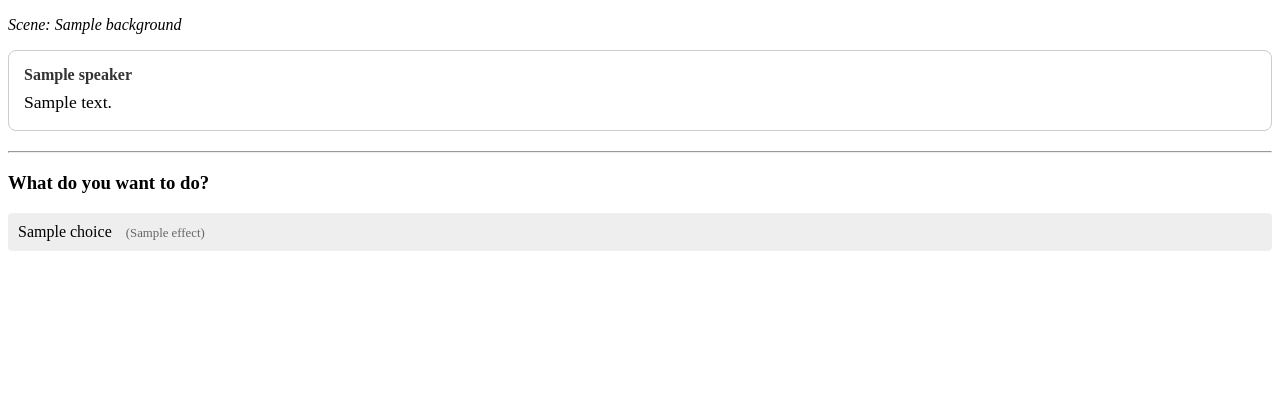
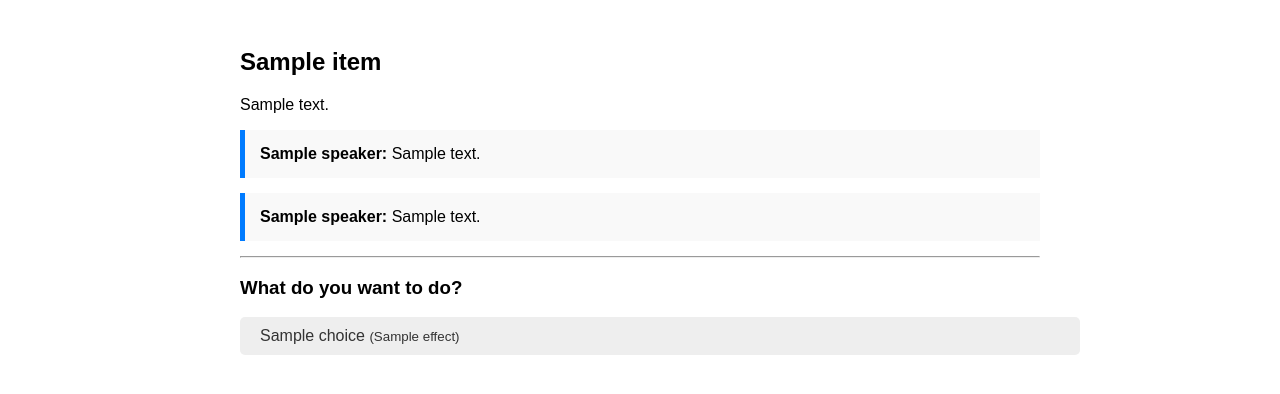
Before and after one commit to minkyu-shim/interactive-story-django, a Django app: page /play/1/1/ in a window 1280 px wide. Shown: the top 394 px of the page. Run offline with Django 5.2, Linux system fonts and the light colour scheme; tables that the repository leaves empty hold one stand-in row (values such as "Sample post"); a database or web service that is not in the repository returns one stand-in record (values such as "Sample title"); data that the repository does not hold is empty.

Commit message:
feat: add statistic for each endings

```diff
--- a/django_engine/urls.py
+++ b/django_engine/urls.py
@@ -16,7 +16,7 @@ Including another URLconf
 """
 from django.contrib import admin
 from django.urls import path
-from gameplay.views import story_list, play_node, start_story
+from gameplay.views import story_list, play_node, start_story, global_stats
 
 urlpatterns = [
     path('admin/', admin.site.urls),
@@ -27,4 +27,5 @@ urlpatterns = [
 
     # NEW: We need both story_id and the string node_id in the URL
     path('play/<int:story_id>/<str:node_id>/', play_node, name='play_node'),
+    path('stats/', global_stats, name='global_stats'),
 ]
--- a/gameplay/templates/gameplay/play_page.html
+++ b/gameplay/templates/gameplay/play_page.html
@@ -3,53 +3,63 @@
 <head>
     <title>Playing Story</title>
     <style>
-        .dialogue-box { border: 1px solid #ccc; padding: 15px; margin-bottom: 20px; border-radius: 8px; }
-        .speaker { font-weight: bold; color: #333; margin-bottom: 5px; }
-        .text { font-size: 1.1em; line-height: 1.5; }
-        .choice-btn { display: block; margin: 10px 0; padding: 10px; background: #eee; text-decoration: none; color: black; border-radius: 4px; }
+        .story-container { max-width: 800px; margin: 0 auto; padding: 20px; font-family: sans-serif; }
+        .dialogue-box { background: #f9f9f9; border-left: 5px solid #007bff; padding: 15px; margin-bottom: 15px; }
+        .ending-box { border: 2px solid #28a745; background-color: #e8f5e9; padding: 30px; text-align: center; border-radius: 10px; }
+        .btn { display: inline-block; padding: 10px 20px; background: #007bff; color: white; text-decoration: none; border-radius: 5px; margin-top: 10px;}
+        .choice-btn { display: block; background: #eee; color: #333; margin: 10px 0; width: 100%; text-align: left; }
         .choice-btn:hover { background: #ddd; }
-        .effect { font-size: 0.8em; color: #666; margin-left: 10px; }
     </style>
 </head>
 <body>
     <div class="story-container">
 
-        {% if node.background %}
-            <p><em>Scene: {{ node.background }}</em></p>
-        {% endif %}
+        <h2>{{ node.title }}</h2>
 
-        {% for line in node.content %}
-            <div class="dialogue-box">
-                {% if line.speaker %}
-                    <div class="speaker">{{ line.speaker }}</div>
-                {% endif %}
-                <div class="text">{{ line.text }}</div>
+        {% if is_ending %}
+
+            <div class="ending-box">
+                <h1>THE END</h1>
+                <p style="font-size: 1.2em;">{{ node.text }}</p>
+
+                <br>
+                <a href="{% url 'story_list' %}" class="btn">Back to Menu</a>
             </div>
-        {% endfor %}
 
-        <hr>
+        {% else %}
 
-        {% if node.is_ending %}
-            <div class="ending-screen">
-                <h2>THE END</h2>
-                {% if node.outcome %}
-                    <h3>Result: {{ node.outcome }}</h3>
-                {% endif %}
-                <a href="{% url 'story_list' %}">Back to Story List</a>
-            </div>
-        {% else %}
+            {% if node.text and node.type != 'dialogue' %}
+                <p>{{ node.text }}</p>
+            {% endif %}
+
+            {% if node.dialogue %}
+                {% for line in node.dialogue %}
+                    <div class="dialogue-box">
+                        <strong>{{ line.speaker }}:</strong> {{ line.text }}
+                    </div>
+                {% endfor %}
+            {% endif %}
+
+            {% for line in node.content %}
+                 <div class="dialogue-box">
+                    <strong>{{ line.speaker }}:</strong> {{ line.text }}
+                </div>
+            {% endfor %}
+
+            <hr>
+
             <div class="choices">
                 <h3>What do you want to do?</h3>
                 {% for choice in node.choices %}
-                    <a class="choice-btn" href="{% url 'play_node' story_id=story_id node_id=choice.target_node %}">
+                    <a href="{% url 'play_node' story_id=story_id node_id=choice.target_node %}" class="btn choice-btn">
                         {{ choice.label }}
-
                         {% if choice.effect %}
-                            <span class="effect">({{ choice.effect }})</span>
+                            <small>({{ choice.effect }})</small>
                         {% endif %}
                     </a>
                 {% endfor %}
             </div>
+
         {% endif %}
     </div>
 </body>
--- a/gameplay/views.py
+++ b/gameplay/views.py
@@ -1,6 +1,7 @@
 from django.shortcuts import render, redirect
 from .models import Play
 from .services import get_stories, get_story_start, get_node
+from django.db.models import Count
 
 
 def story_list(request):
@@ -20,21 +21,47 @@ def start_story(request, story_id):
 
 
 def play_node(request, story_id, node_id):
-    """Main gameplay view for a specific node."""
     node_data = get_node(story_id, node_id)
 
     if not node_data:
         return redirect('story_list')
 
-    # Logic: If it's an ending, save the Play record
-    if node_data.get('is_ending'):
-        Play.objects.create(
-            story_id=story_id,
-            ending_page_id=0  # We can't save string ID in IntegerField, just put 0 or update Model
-        )
+    # Our actual story is is_game_over however seed for test case uses is_ending. I'll do this to make it both work
+    is_actually_ending = (
+            node_data.get('type') == 'ending' or
+            node_data.get('is_game_over') or
+            node_data.get('is_ending')
+    )
+    # --- FIX END ---
 
-    # Pass story_id to the template so we can build links for choices
+    if is_actually_ending:
+        # 1. Save the Play Record
+        try:
+            Play.objects.create(
+                story_id=story_id,
+                ending_node_id=node_data.get('id', node_id)
+            )
+            print(f"Ending reached: {node_data.get('id')}")
+        except Exception as e:
+            print(f"Save Error: {e}")
+
+    # 2. Pass the 'is_actually_ending' flag to the template explicitly
     return render(request, 'gameplay/play_page.html', {
         'node': node_data,
-        'story_id': story_id
+        'story_id': story_id,
+        'is_ending': is_actually_ending  # Overwrite the confusion
     })
+
+
+def global_stats(request):
+    """Level 13: Display play statistics."""
+    # Count how many times each ending_node_id appears
+    # Result example: [{'ending_node_id': 'bad_ending', 'count': 5}, ...]
+    ending_stats = Play.objects.values('ending_node_id').annotate(count=Count('ending_node_id')).order_by('-count')
+
+    total_plays = Play.objects.count()
+
+    return render(request, 'gameplay/stats.html', {
+        'total_plays': total_plays,
+        'ending_stats': ending_stats
+    })
```
Also changed, not shown: gameplay/templates/gameplay/stats.html (added, +34 -0 lines).
